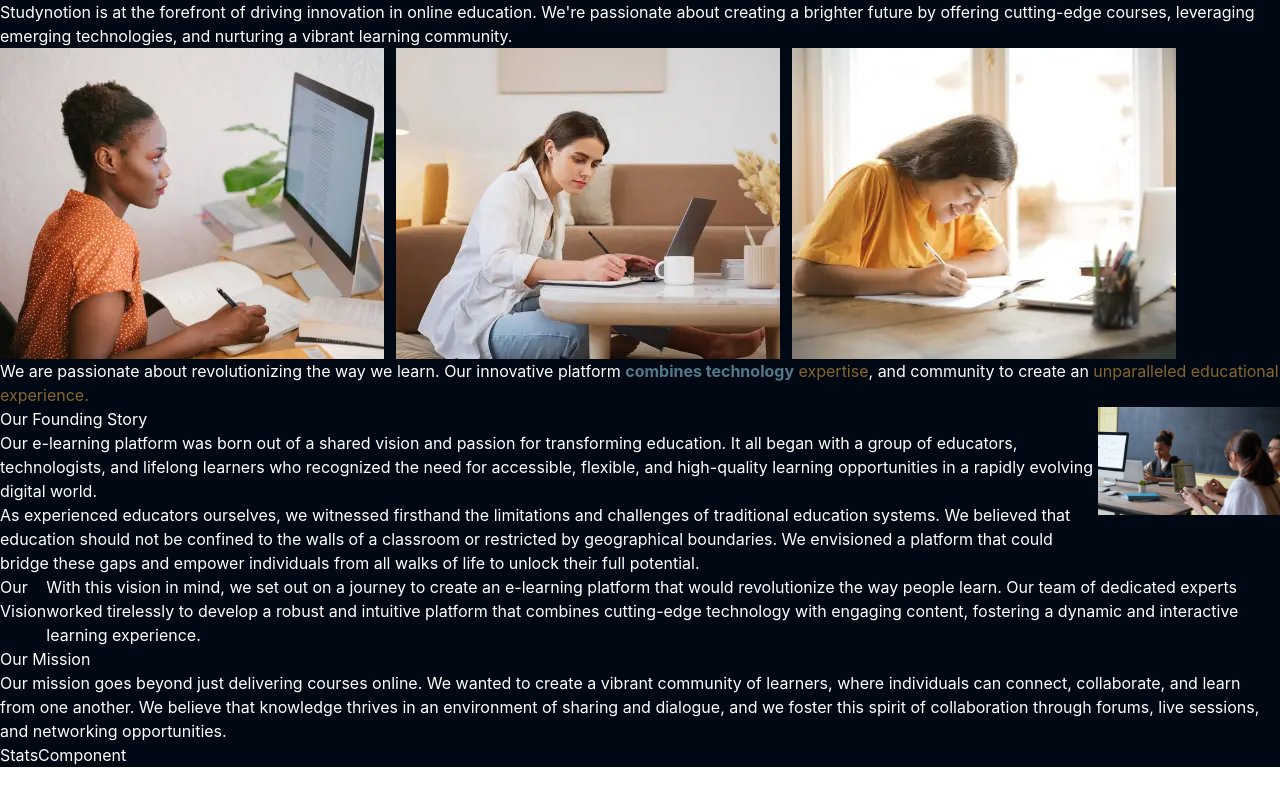
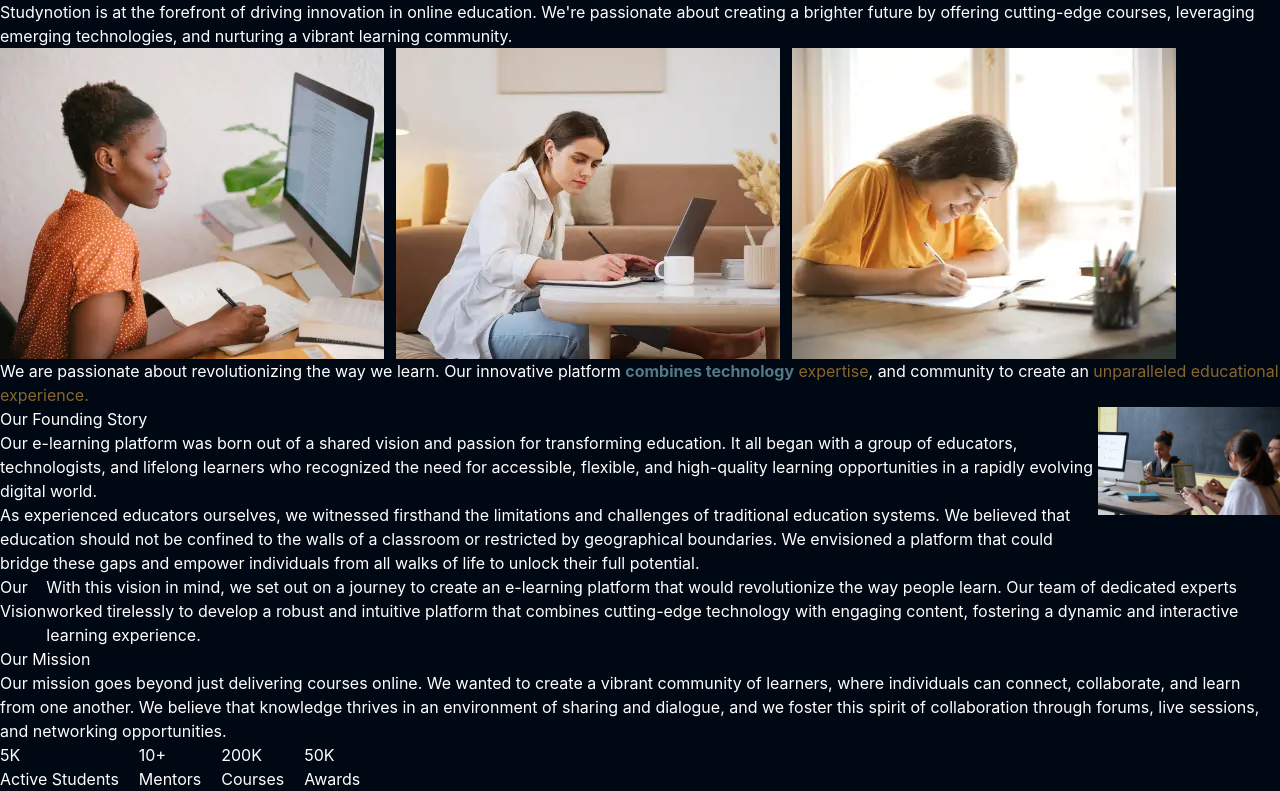
Before and after one commit to AzeemKhan27/EdTech-Project, a React (Create React App) app: page /about in a window 1280 px wide. Shown: the part 180-971 px from the top of the page. Before the commit the page ends 947 px from the top, so only its background shows below. Built offline with nearby package versions, Linux system fonts and the light colour scheme; no server answers.

Commit message:
Section 4 : About

```diff
--- /dev/null
+++ b/src/components/core/AboutPage/Stats.jsx
@@ -0,0 +1,34 @@
+import React from 'react'
+
+const Stats = [
+    {count: "5K", label:"Active Students"},
+    {count: "10+", label:"Mentors"},
+    {count: "200K", label:"Courses"},
+    {count: "50K", label:"Awards"},
+];
+function StatsComponent() {
+  return (
+    <section>
+      <div>
+        <div className='flex gap-x-5'>
+            {
+              Stats.map( (data,index) => {
+                return (
+                  <div key={index}>
+                    <h1>
+                      {data.count}
+                    </h1>
+                    <h2>
+                      {data.label}
+                    </h2>
+                  </div>
+                )
+              })
+            }
+        </div>
+      </div>
+    </section>
+  )
+}
+
+export default StatsComponent
--- a/src/components/core/AboutPage/StatsComponent.jsx
+++ /dev/null
@@ -1,9 +0,0 @@
-import React from 'react'
-
-function StatsComponent() {
-  return (
-    <div>StatsComponent</div>
-  )
-}
-
-export default StatsComponent
--- a/src/pages/About.jsx
+++ b/src/pages/About.jsx
@@ -2,10 +2,10 @@ import React from 'react'
 import HighlightText from "../components/core/HomePage/HighlightText.jsx"
 import BannerImage1 from "../assets/Images/aboutus1.webp"
 import BannerImage2 from "../assets/Images/aboutus2.webp"
-import BannerImage3 from "../assets/Images/aboutus3.webp"
+import BannerImage3 from "../assets/Images/aboutus3.webp";
 import Quote from '../components/core/AboutPage/Quote.jsx'
 import FoundingStory from "../assets/Images/FoundingStory.png"
-import StatsComponent from "../components/core/AboutPage/StatsComponent.jsx"
+import StatsComponent from "../components/core/AboutPage/Stats.jsx"
 
 function About() {
   return (
```
